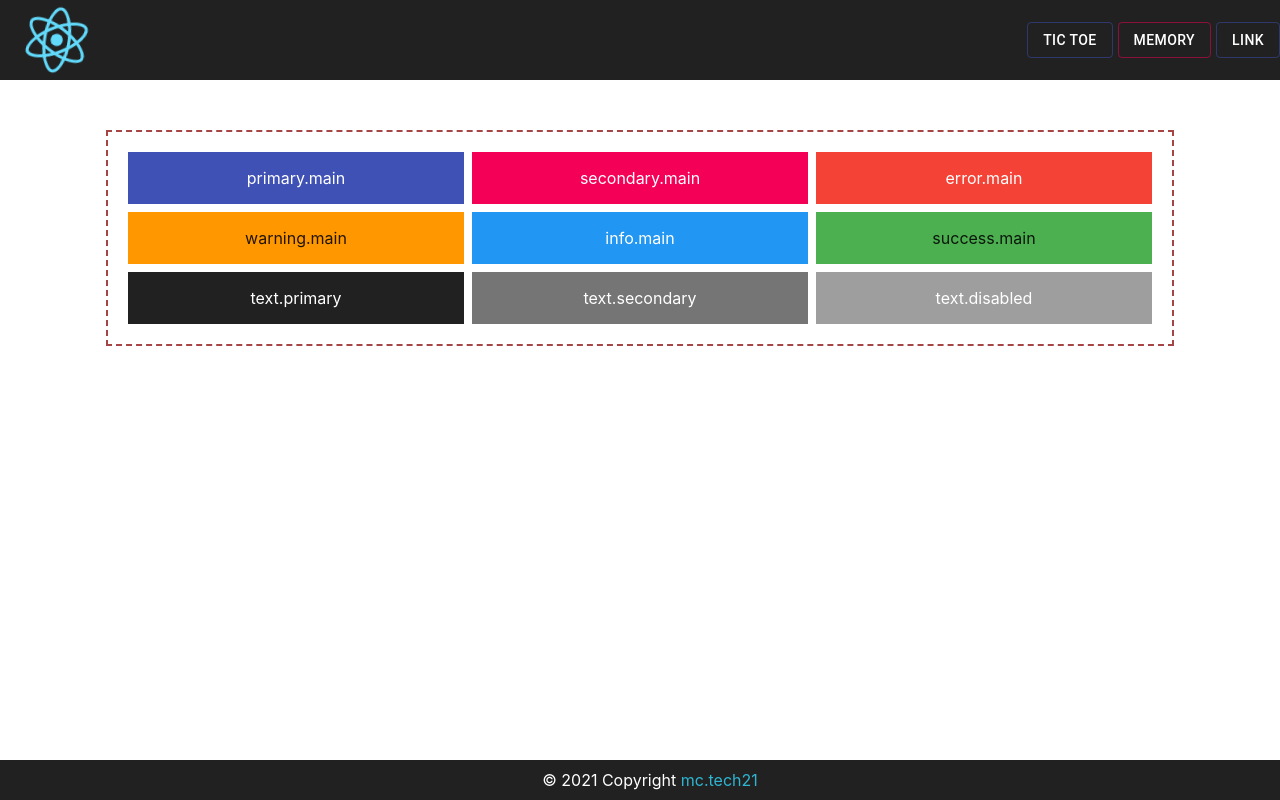
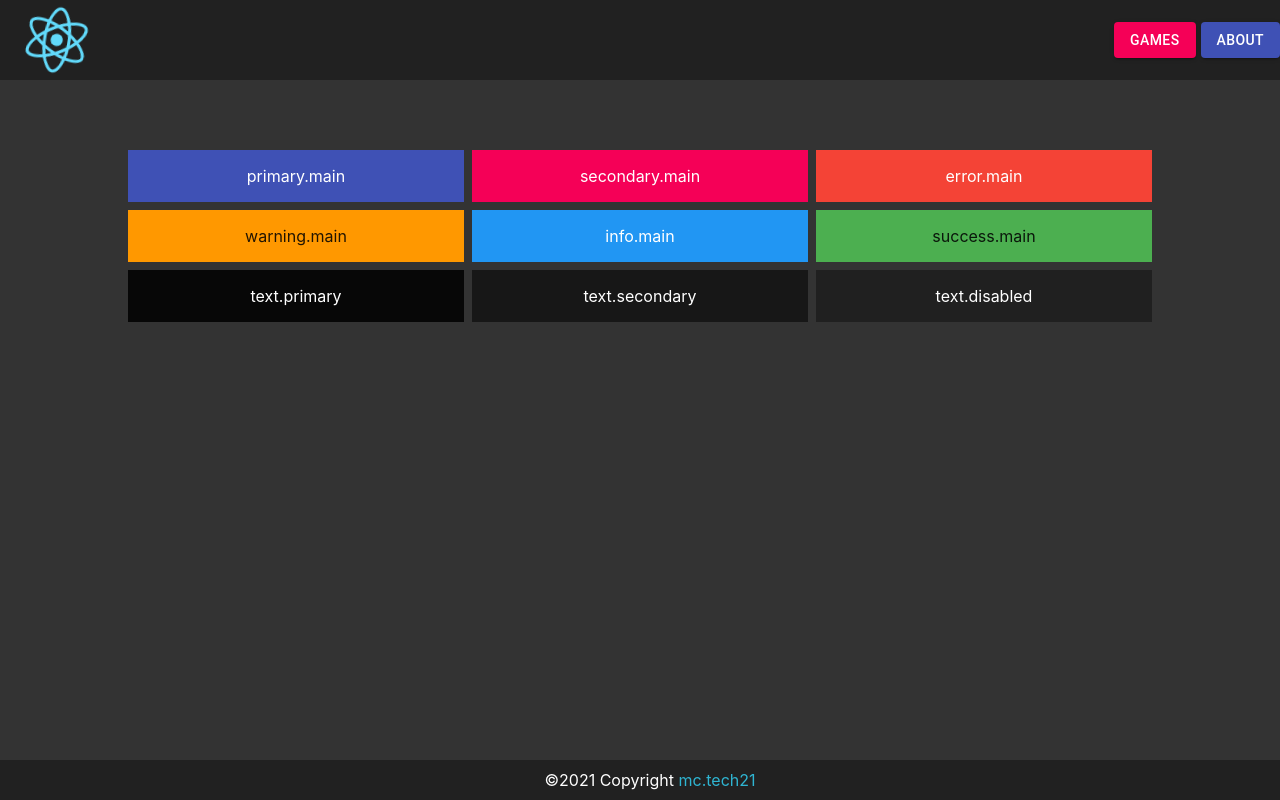
Before and after one commit to mcteach21/react-samples-app, a React (Create React App) app: page / in a window 1280 px wide. Built offline with nearby package versions, Linux system fonts and the light colour scheme.

Commit message:
add menu

```diff
--- a/src/App.css
+++ b/src/App.css
@@ -17,16 +17,12 @@
 
 .App-header{
   background-color: #212121;
- /* min-height: 20vh;*/
   display: flex;
- /* flex-direction: column;
-  align-items: center;
-  justify-content: center;*/
   font-size: calc(10px + 2vmin);
   color: white;
 
   justify-content: space-between;
-    align-items: center;
+  align-items: center;
 }
 .App-footer  {
     background-color: #212121 ;
@@ -39,7 +35,7 @@
     width: 100%;
 }
 .App-main {
-    border: 2px #A54545 dashed;
+    /*border: 2px #A54545 dashed;*/
     padding: 20px;
     width: 80%;
     min-height: 65%;
--- a/src/App.js
+++ b/src/App.js
@@ -1,21 +1,48 @@
 import logo from './logo.svg';
 import './App.css';
+
+import React from 'react';
 
 import Box from '@material-ui/core/Box';
 import Grid from '@material-ui/core/Grid';
 import { Button } from '@material-ui/core';
 
+import Menu from '@material-ui/core/Menu';
+import MenuItem from '@material-ui/core/MenuItem';
+
 function App() {
+
+  const [anchorEl, setAnchorEl] = React.useState(null);
+
+  const handleClick = (event) => {
+    setAnchorEl(event.currentTarget);
+  };
+
+  const handleClose = () => {
+    setAnchorEl(null);
+  };
+
   return (
     <div className="App">
       <header className="App-header">
         <img src={logo} className="App-logo" alt="logo" />
 
-        <div>
-          <Button variant="outlined" color="primary" href="tictoe">Tic Toe</Button>
-          <Button variant="outlined" color="secondary" href="memory">Memory</Button>
-          <Button variant="outlined" color="primary" href="game">
-            Link
+        <div className="menu-right">
+          <Button aria-controls="simple-menu" aria-haspopup="true" onClick={handleClick} variant="contained" color="secondary">
+            Games
+          </Button>
+          <Menu
+            id="simple-menu"
+            anchorEl={anchorEl}
+            keepMounted
+            open={Boolean(anchorEl)}
+            onClose={handleClose}
+          >
+            <MenuItem onClick={handleClose}>TicToe</MenuItem>
+            <MenuItem onClick={handleClose}>Memory</MenuItem>
+          </Menu>
+          <Button variant="contained" color="primary">
+            About
           </Button>
         </div>
       </header>
@@ -75,7 +102,7 @@ function App() {
 
       <footer className="App-footer">
         <div className="footer-copyright text-center py-3">
-          © 2021 Copyright <a href="https://github.com/mcteach21">mc.tech21</a>
+          ©2021 Copyright <a href="https://github.com/mcteach21/react-samples-app">mc.tech21</a>
         </div>
       </footer>
     </div>
--- a/src/index.css
+++ b/src/index.css
@@ -5,6 +5,8 @@ body {
     sans-serif;
   -webkit-font-smoothing: antialiased;
   -moz-osx-font-smoothing: grayscale;
+
+  background-color: #333;
 }
 
 code {
```
